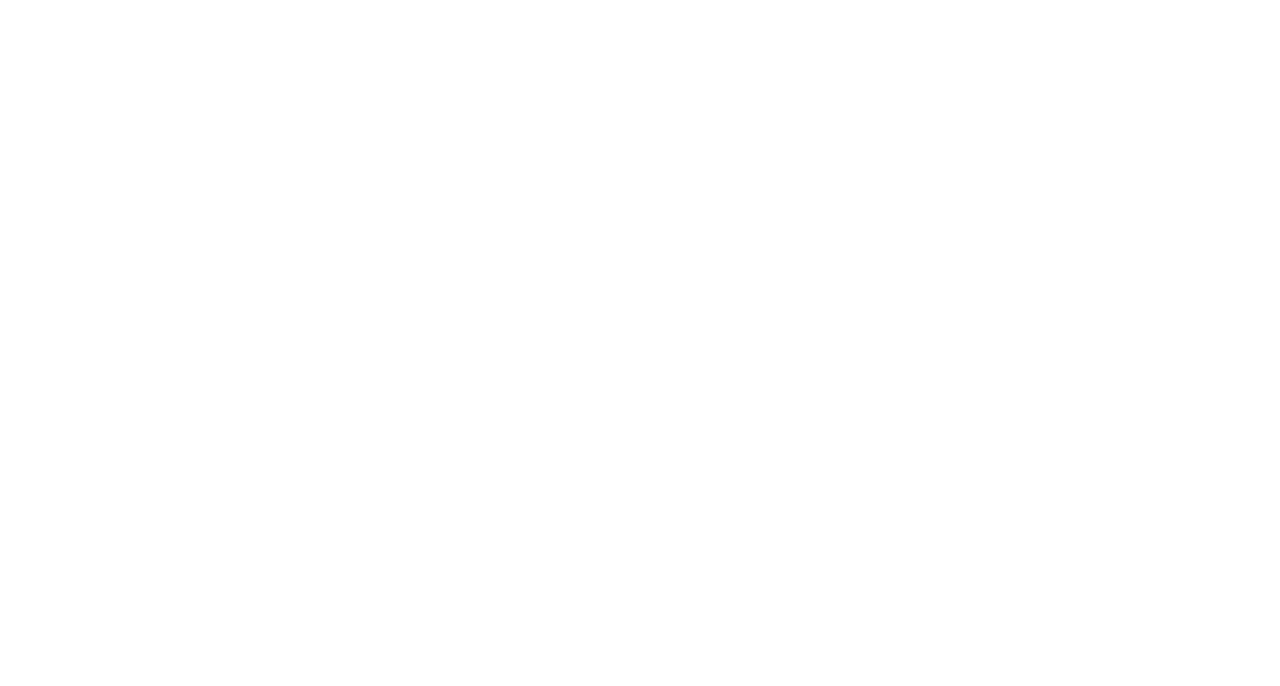
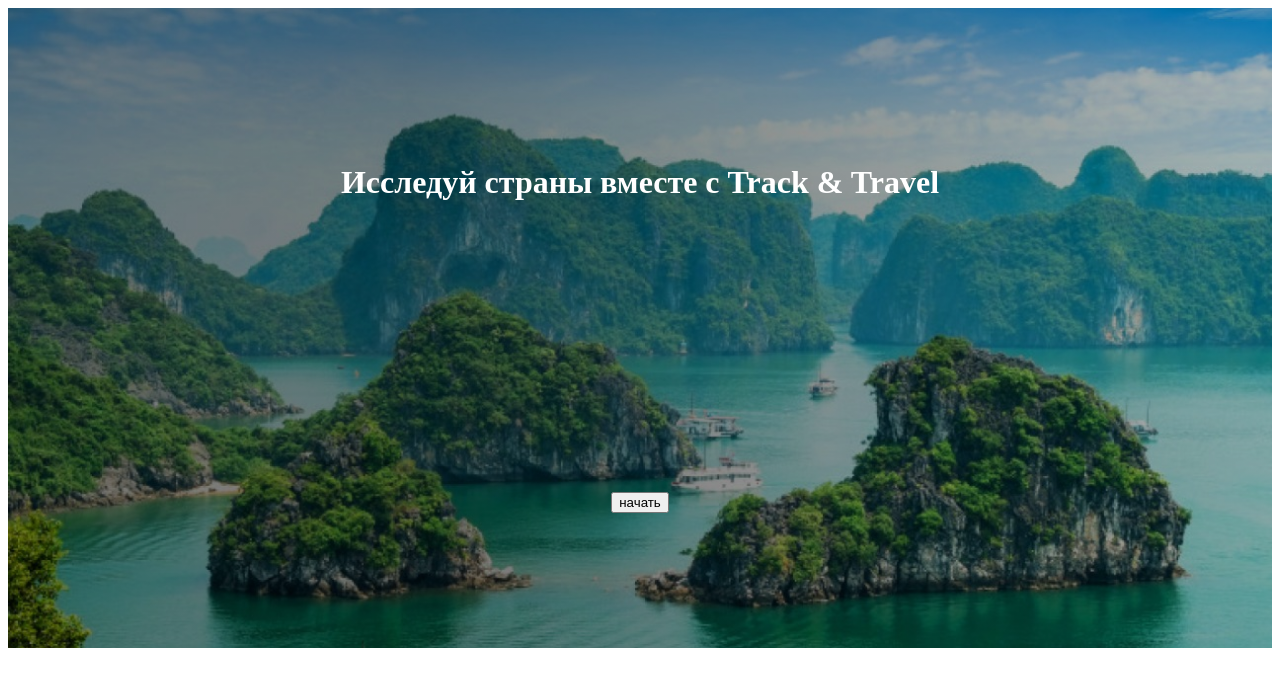
Before and after one commit to dariaSDemidova/trackandtravel, a plain HTML site: page index.html in a window 1280 px wide. Drawn offline with Linux system fonts and the light colour scheme.

Commit message:
fisrt commit check

```diff
--- a/assets/styles/style.css
+++ b/assets/styles/style.css
@@ -0,0 +1,14 @@
+.main-image-container {
+    display: flex;
+    flex-direction: column;
+    flex-wrap: wrap;
+    justify-content: space-around;
+    align-items: center;
+
+    background-image: linear-gradient(rgba(0, 0, 0, 0.3), rgba(0, 0, 0, 0.3)), url(../images/front-img.jpeg);
+    background-repeat: no-repeat;
+    background-size: cover;
+    max-width: 100%;
+    height: 80vh;
+    color: white;
+}
--- a/index.html
+++ b/index.html
@@ -10,5 +10,12 @@
 			href="assets/styles/style.css" />
 		<title>Document</title>
 	</head>
-	<body></body>
+	<body>
+		<div class="main-image-container">
+			<h1>Исследуй страны вместе с Track & Travel</h1>
+			<div class="button-container">
+				<button class="btn">начать</button>
+			</div>
+		</div>
+	</body>
 </html>
```
Also changed, not shown: assets/images/front-img.jpeg (added).
